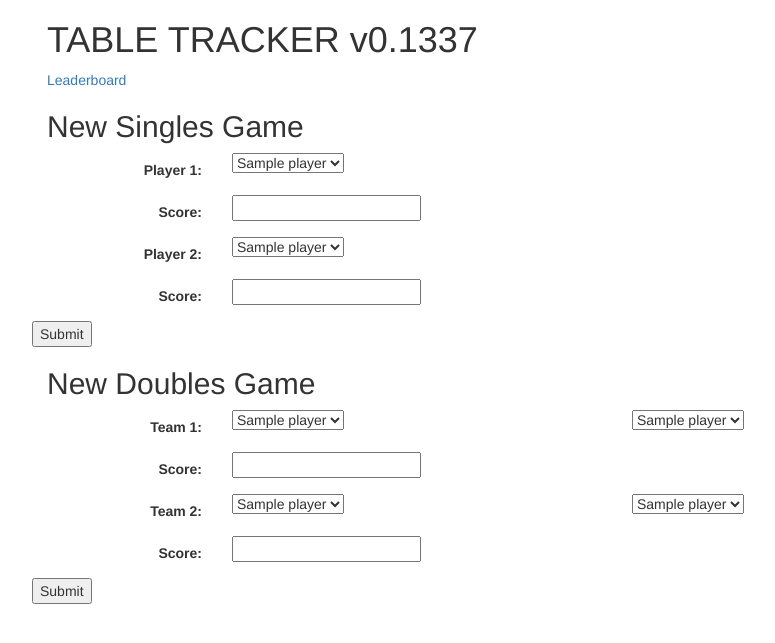
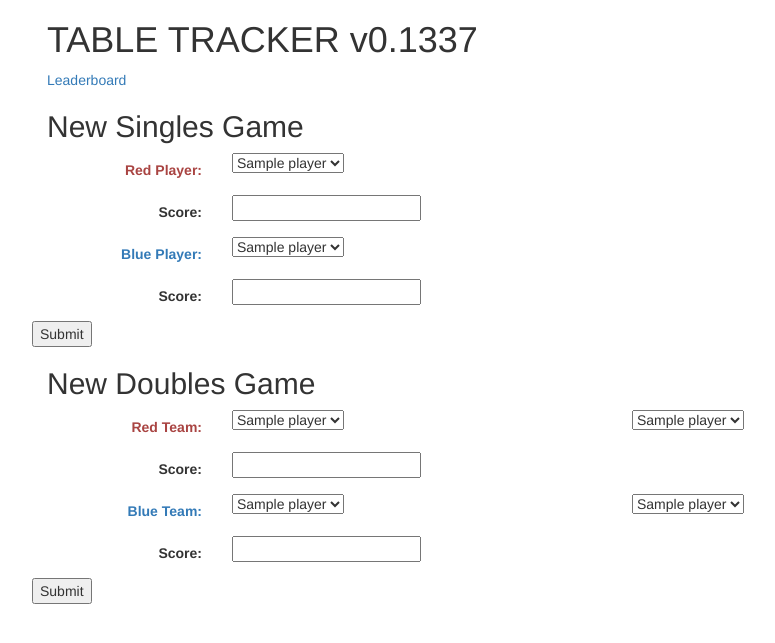
Before and after one commit to nnnolan/tabletracker, a Django app: page /game/new/ in a window 1280 px wide. Shown: the top 643 px of the page, without its empty margins (23-798 px from the left). Run offline with Django 3.2, Linux system fonts and the light colour scheme; a user stored in the database is signed in; tables that the repository leaves empty hold one stand-in row (values such as "Sample post"); some libraries are stand-ins or nearby versions.

Commit message:
Changed players to red and blue

```diff
--- a/foos/templates/foos/game.html
+++ b/foos/templates/foos/game.html
@@ -27,7 +27,7 @@
   <form action="{% url 'foos:new_game' %}" method="post" class="form-horizontal">
   {% csrf_token %}
     <div class="form-group">
-      <label class="col-sm-2 control-label">Player 1:</label>
+      <label class="col-sm-2 control-label text-danger">Red Player:</label>
       <div class="col-sm-4">
         <select name="player1">
         {% for player in players %}
@@ -43,7 +43,7 @@
       </div>
     </div>
     <div class="form-group">
-      <label class="col-sm-2 control-label">Player 2:</label>
+      <label class="col-sm-2 control-label text-primary">Blue Player:</label>
       <div class="col-sm-4">
         <select name="player2">
         {% for player in players %}
@@ -73,7 +73,7 @@
   <form action="{% url 'foos:new_game' %}" method="post" class="form-horizontal">
   {% csrf_token %}
     <div class="form-group">
-      <label class="col-sm-2 control-label">Team 1:</label>
+      <label class="col-sm-2 control-label text-danger">Red Team:</label>
       <div class="col-sm-4">
         <select name="team1player1">
         {% for player in players %}
@@ -96,7 +96,7 @@
       </div>
     </div>
     <div class="form-group">
-      <label class="col-sm-2 control-label">Team 2:</label>
+      <label class="col-sm-2 control-label text-primary">Blue Team:</label>
       <div class="col-sm-4">
         <select name="team2player1">
         {% for player in players %}
```
Also changed, not shown: foos/templates/foos/index.html (+4 -4 lines).
